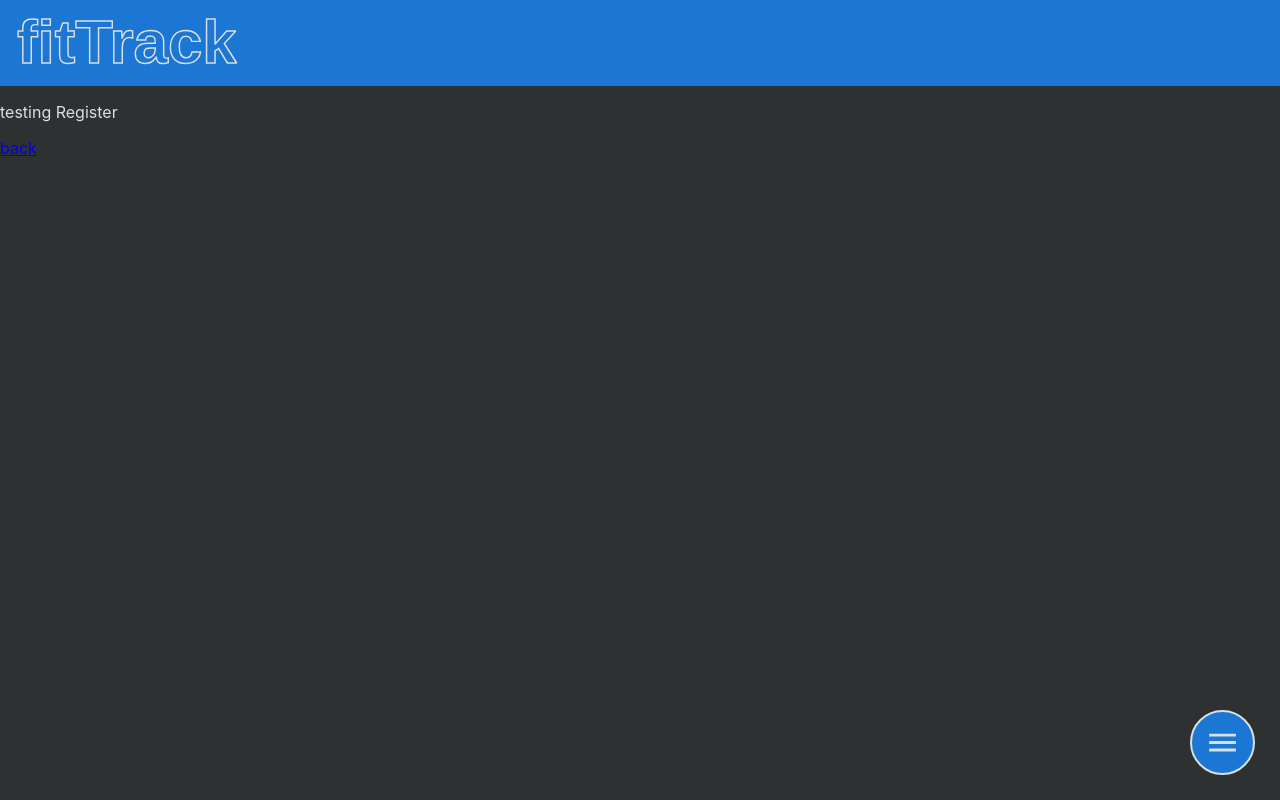
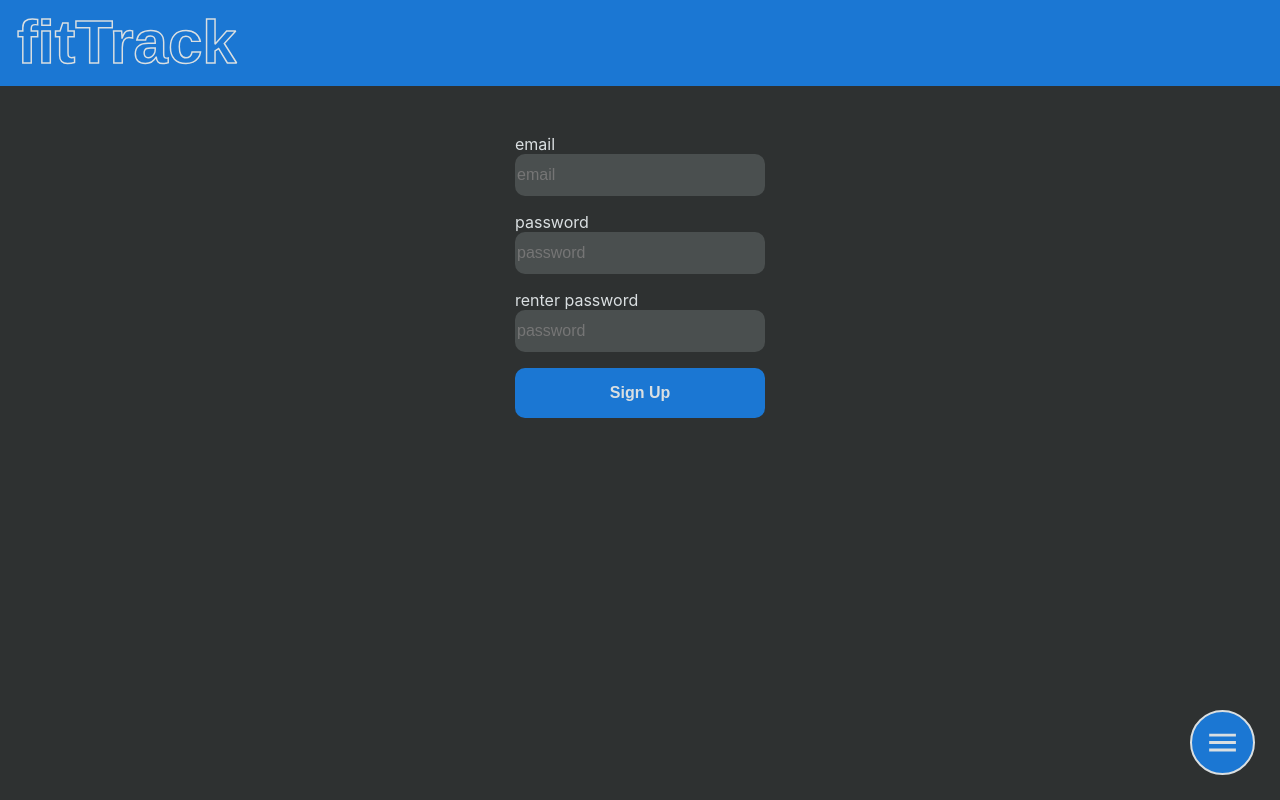
Before and after one commit to heardMan/fitTrack, a React (Create React App) app: page /register in a window 1280 px wide. Built offline with nearby package versions, Linux system fonts and the light colour scheme.

Commit message:
got a clean sign in and registration form coded and ready for authentication integration/implementation

```diff
--- a/src/App.css
+++ b/src/App.css
@@ -69,6 +69,7 @@
  * this controls the styling for the main application nav in Nav.js
  */
 #nav-toggle{
+  z-index: 1000;
   position: fixed;
   bottom:25px;
   right:25px;
@@ -95,10 +96,54 @@
 }
 
 /**
+ * this controls the styling for the menu-icon in Nav.js
+ */
+ #nav-menu {
+   position: fixed;
+   right: 0px;
+   bottom: 0px;
+
+
+   border-radius: 50%;
+   /* border: solid #DADFE1 2px; */
+   transform: translate(50%,50%);
+   background: rgb(46,49,49);
+   background: radial-gradient(circle, rgba(46,49,49,1) 30%, rgba(27,119,211,1) 70%);
+
+ }
+
+ .open {
+  width: 500px!important;
+  height: 500px!important;
+  transition-duration: 2s;
+ }
+
+ .close {
+  width: 0px!important;
+  height: 0px!important;
+  transition-duration: 2s;
+ }
+
+
+ @keyframes grow {
+   0% {
+     width:0px;
+     height:0px;
+   }
+   100% {
+     width:500px;
+     height:500px;
+   }
+ }
+
+
+
+/**
  * this controls the styling for the sign up component in SignUp.js
  */
 #sign-up {
   text-align: center;
+  margin-top: 1rem;
 }
 
 #sign-up > div {
@@ -121,29 +166,36 @@
   border: none;
 }
 
-#sign-in {
+#sign-in, #register {
   width: 250px;
   margin-right: auto;
   margin-left: auto;
+  margin-top: 3rem;
 }
 
-#sign-in > .form-field {
+#sign-in > .form-field, #register > .form-field {
   width: 250px;
+  margin-bottom: 1rem;
+
 }
 
 #sign-in > div > input[type='email'],
-input[type='password'] {
+#sign-in > div > input[type='password'],
+#register > div > input[type='email'],
+#register > div > input[type='password'] {
   display:block;
   width: 246px;
   border-radius: 10px;
   height: 40px;
   font-size: 1rem;
 
+  color: #DADFE1;
   background-color: #4A4F4F;
   border: none;
 }
 
-#sign-in > div > input[type='submit'] {
+#sign-in > div > button,
+#register > div > button {
   width: 100%;
 
   border-radius: 10px;
--- a/src/components/Nav.js
+++ b/src/components/Nav.js
@@ -6,7 +6,7 @@
  * @component A simple navigation comoponent used to display a title logo
  */
 
-//Import react library with useState hook and Fragment component.
+//Import react library with useState hook and Fragment.
 import React, { useState, Fragment } from 'react';
 
 //Import menu icon to display on nav toggle when closed
@@ -38,15 +38,18 @@ const Nav = () => {
                 //if display is true return
                 //a menu with set of links
                 //a button that displays the close icon
-                //using the short-hand React fragment notation
+                //using the short hand React fragment notation
                 <>
                     <button id='nav-toggle' onClick={toggle}>
                         <img id='nav-status-icon' src={closeIcon} alt='hamburger menu icon'/>
                     </button>
-                    <div id='nav-menu'>
+
+                    <div id='nav-menu' className='open'>
+
                     <div>Home</div>
                     <div>Contact</div>
                     <div>About</div>
+
                     </div>
                 </>
                 :
@@ -55,6 +58,13 @@ const Nav = () => {
                     <button id='nav-toggle' onClick={toggle}>
                         <img id='nav-status-icon' src={menuIcon} alt='hamburger menu icon'/>
                     </button>
+                    <div id='nav-menu' className='close'>
+
+                    <div>Home</div>
+                    <div>Contact</div>
+                    <div>About</div>
+
+                    </div>
                 </>
 
             }
--- a/src/components/Register.js
+++ b/src/components/Register.js
@@ -8,26 +8,49 @@
 
 import { Link } from "react-router-dom";
 
+//Import react library with useState hook.
+import React, { useState } from 'react';
+
 const Register = () => {
+
+    const [email, setEmail] = useState('');
+    const [password, setPassword] = useState('');
 
     return (
 
         // a parent node with the id of sign-in is returned with in the main tag of the application
 
-        <div id='register'>
-            <p>testing Register</p>
+        <form id='register'>
 
             {
                 //comment
             }
+            <div className='form-field'>
+                <label>email</label>
+                <input type='email' value={email} placeholder='email' onChange={e => setEmail(e.target.value)} />
+            </div>
 
-            <Link to="/">back</Link>
+            <div className='form-field'>
+                <label>password</label>
+                <input type='password' value={password} placeholder='password' onChange={e => setPassword(e.target.value)} />
+            </div>
 
+            <div className='form-field'>
+                <label>renter password</label>
+                <input type='password' value={password} placeholder='password' onChange={e => setPassword(e.target.value)} />
+            </div>
 
-
-        </div >
+            <div className='form-field'>
+                {/* <input type='submit' value='Sign In' /> */}
+                <button onClick={e => {
+                    e.preventDefault();
+                    console.log('click')
+                }}><strong>Sign Up</strong></button>
+            </div>
+        </form >
 
     );
+
 
 }
 
--- a/src/components/SignIn.js
+++ b/src/components/SignIn.js
@@ -23,25 +23,23 @@ const SignIn = () => {
             {
                 //comment
             }
-
-
-
                 <div className='form-field'>
                     <label>email</label>
-                    <input type='email' value={email} onChange={e=>setEmail(e.target.value)} />
+                    <input type='email' value={email} placeholder='email' onChange={e=>setEmail(e.target.value)} />
                 </div>
 
                 <div className='form-field'>
                     <label>password</label>
-                    <input type='password' value={password} onChange={e=>setPassword(e.target.value)} />
+                    <input type='password' value={password} placeholder='password' onChange={e=>setPassword(e.target.value)} />
                 </div>
 
                 <div className='form-field'>
-                    <input type='submit' value='Sign In' />
+                    {/* <input type='submit' value='Sign In' /> */}
+                    <button onClick={e=>{
+                        e.preventDefault();
+                        console.log('click')
+                    }}><strong>Sign In</strong></button>
                 </div>
-
-
-
         </form >
 
     );
--- a/src/components/SignUp.js
+++ b/src/components/SignUp.js
@@ -19,8 +19,8 @@ const SignUp = () => {
                 //comment
             }
 
-            <p>Don't have an account?</p>
-            <div><Link to="/register">Sign Up</Link></div>
+            <p><strong>Don't have an account?</strong></p>
+            <div><Link to="/register"><strong>Sign Up</strong></Link></div>
 
 
 
```
